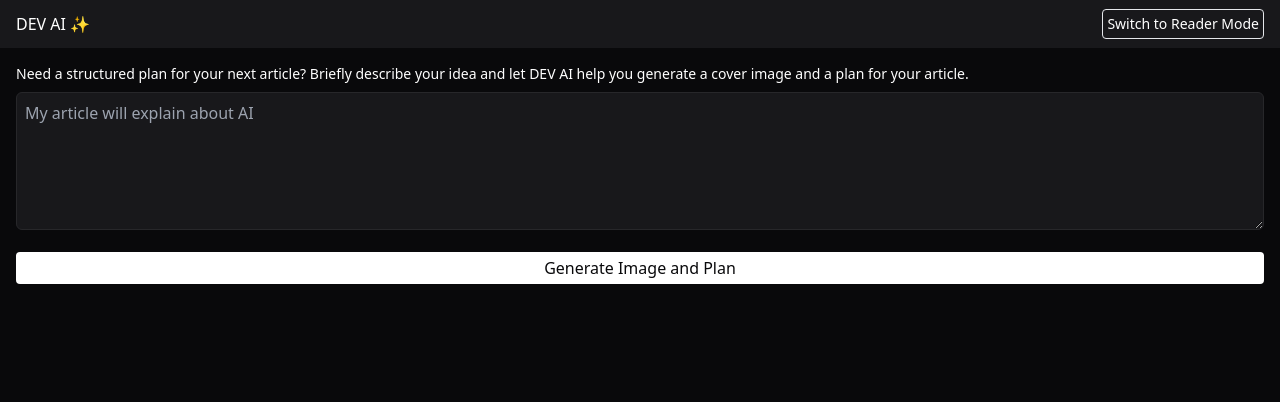
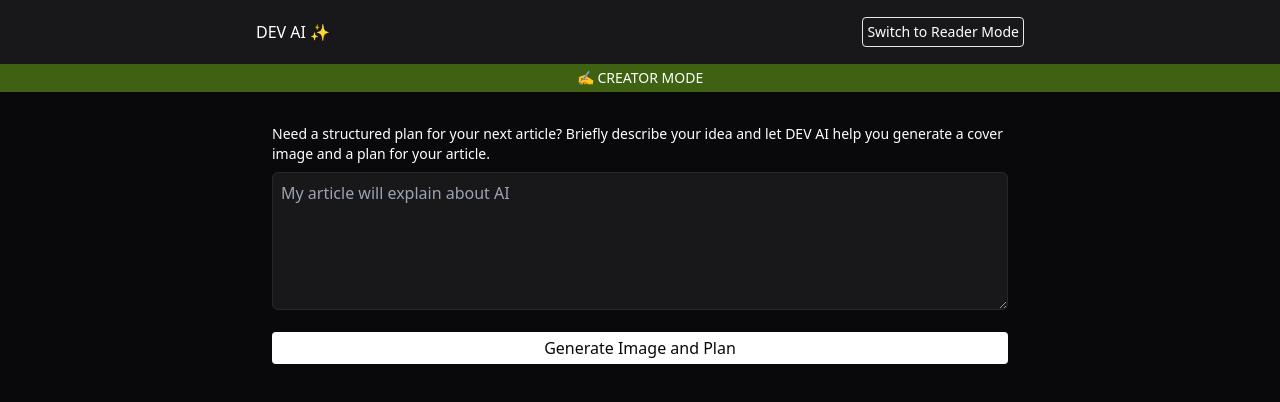
Before and after one commit to thesanjeevsharma/dev-to-ai, a Next.js app: page /creator in a window 1280 px wide. Shown: the top 402 px of the page. Built offline with nearby package versions, Linux system fonts and the light colour scheme.

Commit message:
style: minor enhancements

```diff
--- a/components/ArticleCard/index.tsx
+++ b/components/ArticleCard/index.tsx
@@ -1,5 +1,7 @@
 import React from "react";
 import Image from "next/image";
+
+import { isDesktop } from "@/utils";
 
 import { Article } from "@/types";
 
@@ -8,6 +10,8 @@
 };
 
 const ArticleCard = ({ article }: Props) => {
+  const isD = isDesktop();
+
   return (
     <div className="flex bg-zinc-900 p-2 rounded">
       {article.cover_image && (
@@ -15,13 +19,13 @@
           alt={article.title}
           className="rounded mr-2"
           src={article.cover_image}
-          width={100}
-          height={80}
+          width={isD ? 200 : 100}
+          height={isD ? 180 : 80}
         />
       )}
       <div>
-        <h3 className="text-white text-md">{article.title}</h3>
-        <p className="text-white text-xs">{article.user.name}</p>
+        <h3 className="text-white text-md md:text-lg">{article.title}</h3>
+        <p className="text-white text-xs md:text-md">{article.user.name}</p>
       </div>
     </div>
   );
--- a/components/NavBar/index.tsx
+++ b/components/NavBar/index.tsx
@@ -7,10 +7,19 @@
 };
 
 const NavBar = ({ mode }: Props) => {
+  const bgColor = mode === "creator" ? "bg-lime-800" : "bg-blue-800";
+
   return (
-    <nav className="h-12 bg-zinc-900 text-white flex items-center justify-between px-4">
-      <span>DEV AI ✨</span>
-      <Switch mode={mode} />
+    <nav className="bg-zinc-900 text-white px-4">
+      <div className="h-12 flex items-center justify-between mx-auto w-full md:max-w-allowed md:h-16">
+        <span>DEV AI ✨</span>
+        <Switch mode={mode} />
+      </div>
+      <div
+        className={`text-center uppercase py-1 text-sm mx-[-16px] ${bgColor}`}
+      >
+        {mode === "creator" ? "✍️ Creator Mode" : "👀 Reader Mode"}
+      </div>
     </nav>
   );
 };
--- /dev/null
+++ b/layouts/RootLayout/index.tsx
@@ -0,0 +1,23 @@
+import React from "react";
+
+import { NavBar } from "@/components";
+
+import { ModeType } from "@/types";
+
+type Props = {
+  mode: ModeType;
+  children: React.ReactNode;
+};
+
+const RootLayout = ({ mode, children }: Props) => {
+  return (
+    <>
+      <NavBar mode={mode} />
+      <main className="bg-zinc-950 h-full w-full mx-auto md:max-w-allowed">
+        {children}
+      </main>
+    </>
+  );
+};
+
+export default RootLayout;
--- /dev/null
+++ b/layouts/index.ts
@@ -0,0 +1,3 @@
+import RootLayout from "./RootLayout";
+
+export { RootLayout };
--- a/pages/_document.tsx
+++ b/pages/_document.tsx
@@ -4,7 +4,7 @@
   return (
     <Html lang="en">
       <Head />
-      <body>
+      <body className="min-h-screen bg-zinc-950">
         <Main />
         <NextScript />
       </body>
--- a/pages/api/generate-image.ts
+++ b/pages/api/generate-image.ts
@@ -3,7 +3,7 @@
 
 export const runtime = "edge";
 
-const MODEL = "bytedance/stable-diffusion-xl-lightning";
+const MODEL = "lykon/dreamshaper-8-lcm";
 
 export default async function handler(req: Request) {
   if (req.method === "POST") {
--- a/pages/creator.tsx
+++ b/pages/creator.tsx
@@ -1,7 +1,9 @@
 import React from "react";
 import Image from "next/image";
+import { AiOutlineDownload } from "react-icons/ai";
 
-import { Button, NavBar } from "@/components";
+import { Button } from "@/components";
+import { RootLayout } from "@/layouts";
 
 const Creator = () => {
   const [description, setDescription] = React.useState<string>("");
@@ -101,14 +103,23 @@
     }
   };
 
+  const handleDownloadImage = () => {
+    const link = document.createElement("a");
+    link.href = imgUrl;
+    link.download = "article-cover.png";
+    document.body.appendChild(link);
+    link.click();
+    document.body.removeChild(link);
+  };
+
   const isGenerating = isGeneratingImage || isGeneratingPlan;
+  const isPartiallyGenerated = (imgUrl || plan) && isGenerating;
 
   return (
-    <>
-      <NavBar mode="creator" />
-      <main className="bg-zinc-950 p-4 min-h-screen">
+    <RootLayout mode="creator">
+      <div className="p-4 md:py-8">
         <div className="mb-8">
-          <p className="text-white text-sm mb-2">
+          <p className="text-white text-sm mb-2 md:text-md">
             Need a structured plan for your next article? Briefly describe your
             idea and let DEV AI help you generate a cover image and a plan for
             your article.
@@ -132,11 +143,30 @@
             {isGenerating ? "Generating..." : "Generate Image and Plan"}
           </Button>
         </div>
+
+        {isPartiallyGenerated && (
+          <div className="mb-4 text-center">
+            <p className="text-white text-xs">
+              Hold on! Still working on the remaining part.
+            </p>
+          </div>
+        )}
+
+        {(imgUrl || plan) && (
           <div className="mb-8">
             {!!imgUrl && (
               <div className="mb-6 text-white">
                 <h3 className="font-medium mb-2">Cover image:</h3>
-              <div className="relative w-full h-80">
+                <div className="relative w-full h-80 md:w-1/2">
+                  <span
+                    className="z-10 right-2 top-2 flex items-center absolute bg-white text-black p-2"
+                    onClick={handleDownloadImage}
+                    role="button"
+                    tabIndex={1}
+                  >
+                    <AiOutlineDownload />{" "}
+                    <span className="ml-2 text-sm"> Download </span>
+                  </span>
                   <Image alt="AI generated" src={imgUrl} fill={true} />
                 </div>
               </div>
@@ -150,8 +180,9 @@
               </div>
             )}
           </div>
-      </main>
-    </>
+        )}
+      </div>
+    </RootLayout>
   );
 };
 
--- a/pages/index.tsx
+++ b/pages/index.tsx
@@ -4,14 +4,8 @@
 import { getPositivityText, getStepStatus, sanitizeText } from "@/utils";
 import { DEV_TO_URL_REGEX, LANGUAGES, STEP_TEXT } from "@/constants";
 
-import {
-  ArticleCard,
-  Button,
-  Input,
-  NavBar,
-  Step,
-  SummaryCard,
-} from "@/components";
+import { ArticleCard, Button, Input, Step, SummaryCard } from "@/components";
+import { RootLayout } from "@/layouts";
 
 import { APIState, Article, Step as StepType } from "@/types";
 
@@ -35,6 +29,7 @@
     setSummary("");
     setPositivity(0);
     setTranslatedSummary("");
+    setApiState(null);
   };
 
   const handleFetchArticle = async () => {
@@ -190,9 +185,8 @@
   const isInProgress = ![null, StepType.DONE].includes(apiState);
 
   return (
-    <>
-      <NavBar />
-      <main className="bg-zinc-950 p-4 min-h-screen">
+    <RootLayout mode="reader">
+      <div className="p-4 md:py-8">
         <div className="mb-8">
           <div className="mb-4">
             <Input
@@ -221,7 +215,7 @@
                 </select>
               </div>
               <span
-                className="text-white"
+                className="text-white cursor-pointer"
                 onClick={() => setShowTranslateOption(false)}
               >
                 <AiOutlineCloseCircle />
@@ -232,7 +226,10 @@
               className="mb-4"
               role="button"
               tabIndex={1}
-              onClick={() => setShowTranslateOption(true)}
+              onClick={() => {
+                setShowTranslateOption(true);
+                resetApp();
+              }}
             >
               <p className="text-sm text-white underline">
                 Summary in your language?
@@ -286,8 +283,8 @@
             )}
           </div>
         )}
-      </main>
-    </>
+      </div>
+    </RootLayout>
   );
 };
 
--- a/tailwind.config.ts
+++ b/tailwind.config.ts
@@ -13,6 +13,9 @@
         "gradient-conic":
           "conic-gradient(from 180deg at 50% 50%, var(--tw-gradient-stops))",
       },
+      maxWidth: {
+        allowed: "48rem",
+      },
     },
   },
   plugins: [],
--- a/utils/index.ts
+++ b/utils/index.ts
@@ -36,8 +36,13 @@
   if (positivity > 0.1) {
     return "Negative 😕";
   }
+  return "🤷‍♂️";
 };
 
 export const addLineBreaks = (text: string) => {
   return text.replace(/\n/g, "<br>");
 };
+
+export const isDesktop = () => {
+  return typeof window !== "undefined" && window.innerWidth > 768;
+};
```
Lines whose indentation alone changed are shown as unchanged.
